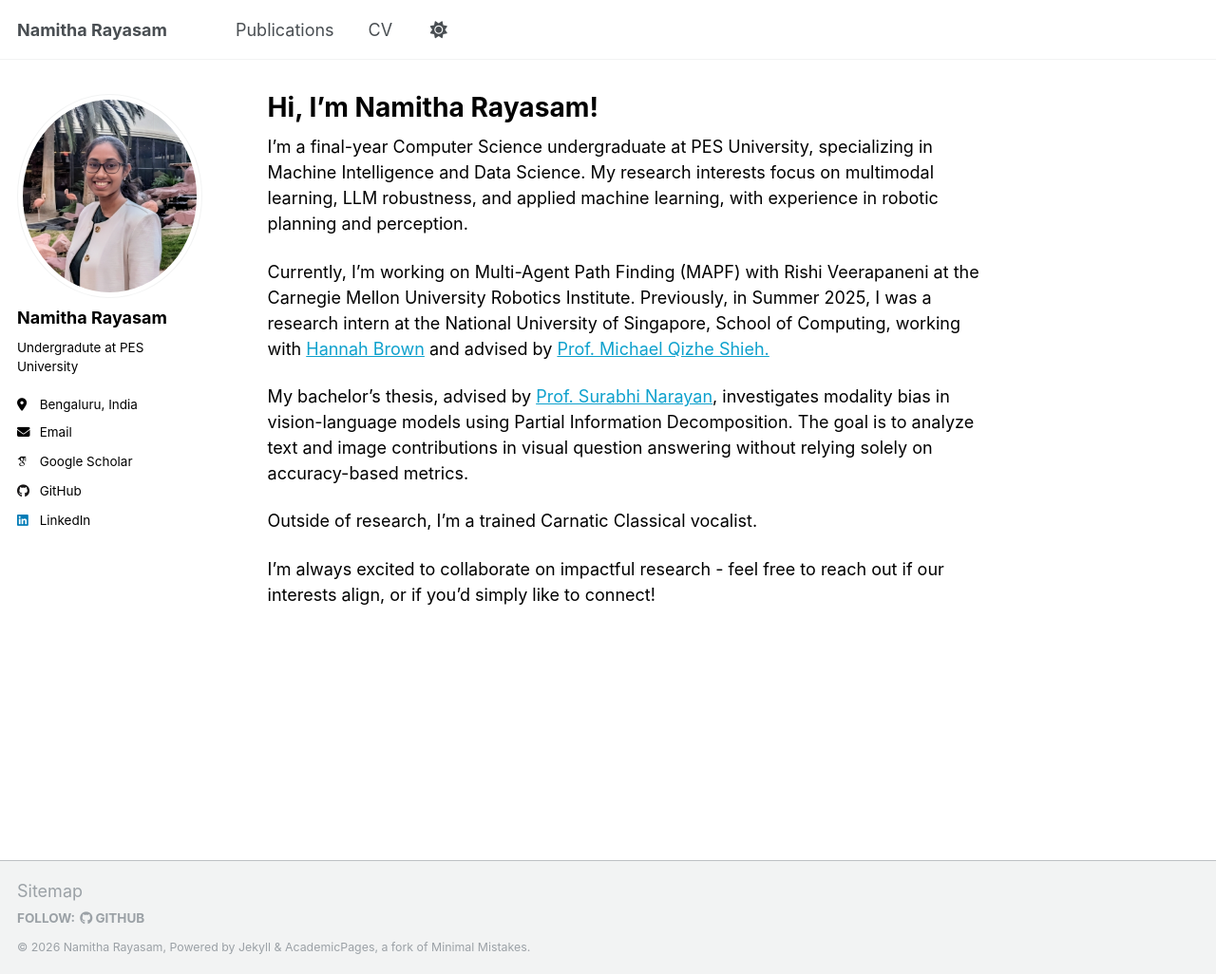
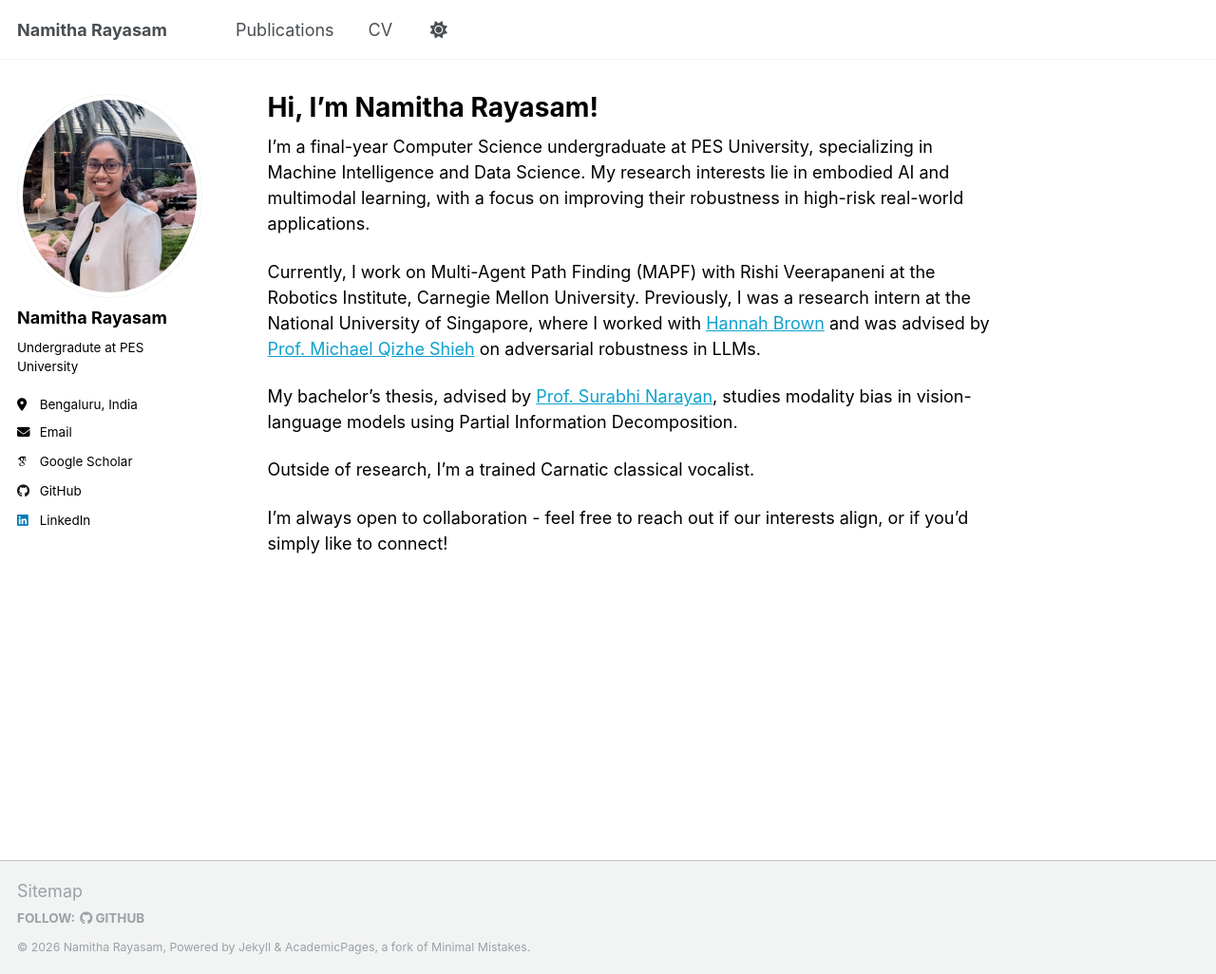
Before and after one commit to namitharayasam/namitharayasam.github.io, a Jekyll site: the page built from _pages/about.md, in a window 1280 px wide and 1026 px high. Shown: the whole window at 95% size. Built offline with Jekyll 4.4.1, drawn with Linux system fonts in a browser that asks for light colours; some web fonts are replaced.

Commit message:
Update about.md

```diff
--- a/_pages/about.md
+++ b/_pages/about.md
@@ -7,15 +7,15 @@ redirect_from:
   - /about.html
 ---
 
-I’m a final-year Computer Science undergraduate at PES University, specializing in Machine Intelligence and Data Science. My research interests focus on multimodal learning, LLM robustness, and applied machine learning, with experience in robotic planning and perception.
+I’m a final-year Computer Science undergraduate at PES University, specializing in Machine Intelligence and Data Science. My research interests lie in embodied AI and multimodal learning, with a focus on improving their robustness in high-risk real-world applications.
 
-Currently, I’m working on Multi-Agent Path Finding (MAPF) with Rishi Veerapaneni at the Carnegie Mellon University Robotics Institute. Previously, in Summer 2025, I was a research intern at the National University of Singapore, School of Computing, working with [Hannah Brown](https://hannah-aught.github.io/) and advised by [Prof. Michael Qizhe Shieh.](https://michaelshieh.com/)
+Currently, I work on Multi-Agent Path Finding (MAPF) with Rishi Veerapaneni at the Robotics Institute, Carnegie Mellon University. Previously, I was a research intern at the National University of Singapore, where I worked with [Hannah Brown](https://hannah-aught.github.io/) and was advised by [Prof. Michael Qizhe Shieh](https://michaelshieh.com/) on adversarial robustness in LLMs.
 
-My bachelor’s thesis, advised by [Prof. Surabhi Narayan](https://staff.pes.edu/nm1306/), investigates modality bias in vision-language models using Partial Information Decomposition. The goal is to analyze text and image contributions in visual question answering without relying solely on accuracy-based metrics.
+My bachelor’s thesis, advised by [Prof. Surabhi Narayan](https://staff.pes.edu/nm1306/), studies modality bias in vision-language models using Partial Information Decomposition.
 
-Outside of research, I’m a trained Carnatic Classical vocalist.
+Outside of research, I’m a trained Carnatic classical vocalist.
 
-I’m always excited to collaborate on impactful research - feel free to reach out if our interests align, or if you’d simply like to connect!
+I’m always open to collaboration - feel free to reach out if our interests align, or if you’d simply like to connect!
 
 <!-- Getting started
 ======
```
